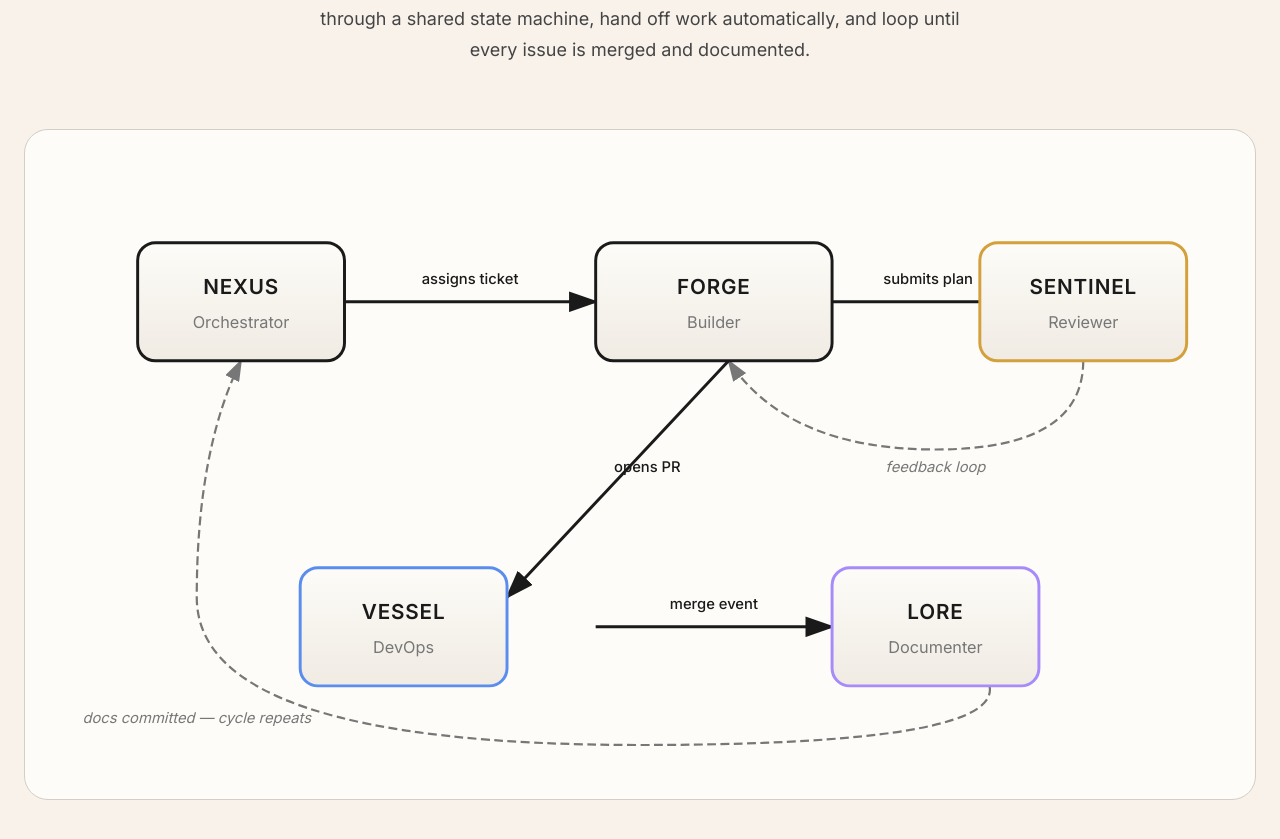
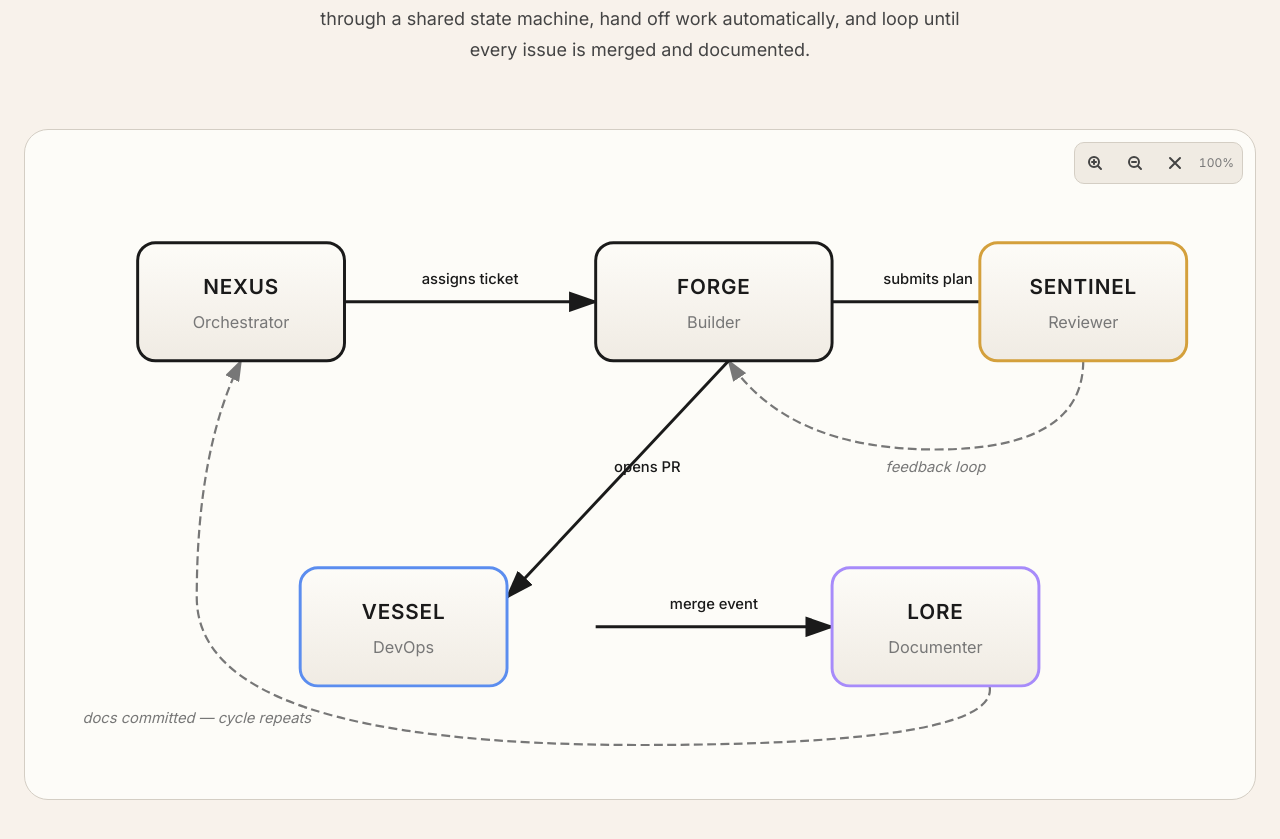
Before and after one commit to The-AgenticFlow/openflows-website, a React (Vite) app: page / in a window 1280 px wide. Shown: the part 1063-1902 px from the top of the page. Built offline with nearby package versions, Linux system fonts and the light colour scheme; no server answers; the database is empty.

Commit message:
feat: add zoom and pan functionality to the FlowDiagram component

```diff
--- a/src/organisms/FlowDiagram/FlowDiagram.jsx
+++ b/src/organisms/FlowDiagram/FlowDiagram.jsx
@@ -1,6 +1,64 @@
+import { useState, useRef, useCallback } from 'react'
 import styles from './FlowDiagram.module.css'
 
 export default function FlowDiagram() {
+    const [scale, setScale] = useState(1)
+    const [translate, setTranslate] = useState({ x: 0, y: 0 })
+    const [isDragging, setIsDragging] = useState(false)
+    const dragStart = useRef({ x: 0, y: 0 })
+    const translateStart = useRef({ x: 0, y: 0 })
+
+    const handleZoomIn = useCallback(() => {
+        setScale(s => Math.min(s + 0.25, 3))
+    }, [])
+
+    const handleZoomOut = useCallback(() => {
+        setScale(s => {
+            const next = Math.max(s - 0.25, 0.5)
+            if (next <= 1) {
+                setTranslate({ x: 0, y: 0 })
+            }
+            return next
+        })
+    }, [])
+
+    const handleReset = useCallback(() => {
+        setScale(1)
+        setTranslate({ x: 0, y: 0 })
+    }, [])
+
+    const handleMouseDown = useCallback((e) => {
+        if (scale <= 1) return
+        setIsDragging(true)
+        dragStart.current = { x: e.clientX, y: e.clientY }
+        translateStart.current = { ...translate }
+        e.preventDefault()
+    }, [scale, translate])
+
+    const handleMouseMove = useCallback((e) => {
+        if (!isDragging) return
+        const dx = e.clientX - dragStart.current.x
+        const dy = e.clientY - dragStart.current.y
+        setTranslate({
+            x: translateStart.current.x + dx,
+            y: translateStart.current.y + dy,
+        })
+    }, [isDragging])
+
+    const handleMouseUp = useCallback(() => {
+        setIsDragging(false)
+    }, [])
+
+    const handleWheel = useCallback((e) => {
+        e.preventDefault()
+        const delta = e.deltaY > 0 ? -0.1 : 0.1
+        setScale(s => {
+            const next = Math.min(Math.max(s + delta, 0.5), 3)
+            if (next <= 1) setTranslate({ x: 0, y: 0 })
+            return next
+        })
+    }, [])
+
     return (
         <section className={styles.section} aria-labelledby="flow-title">
             <div className={styles.container}>
@@ -15,8 +73,66 @@ export default function FlowDiagram() {
                     </p>
                 </div>
 
-                {/* SVG Flow Diagram */}
+                {/* SVG Flow Diagram with zoom */}
                 <div className={styles.diagramWrap}>
+                    {/* Zoom controls */}
+                    <div className={styles.zoomControls}>
+                        <button
+                            className={styles.zoomBtn}
+                            onClick={handleZoomIn}
+                            aria-label="Zoom in"
+                            title="Zoom in"
+                        >
+                            <svg width="16" height="16" viewBox="0 0 16 16" fill="none" stroke="currentColor" strokeWidth="2" strokeLinecap="round">
+                                <circle cx="7" cy="7" r="5" />
+                                <line x1="7" y1="5" x2="7" y2="9" />
+                                <line x1="5" y1="7" x2="9" y2="7" />
+                                <line x1="11" y1="11" x2="14" y2="14" />
+                            </svg>
+                        </button>
+                        <button
+                            className={styles.zoomBtn}
+                            onClick={handleZoomOut}
+                            aria-label="Zoom out"
+                            title="Zoom out"
+                        >
+                            <svg width="16" height="16" viewBox="0 0 16 16" fill="none" stroke="currentColor" strokeWidth="2" strokeLinecap="round">
+                                <circle cx="7" cy="7" r="5" />
+                                <line x1="5" y1="7" x2="9" y2="7" />
+                                <line x1="11" y1="11" x2="14" y2="14" />
+                            </svg>
+                        </button>
+                        <button
+                            className={styles.zoomBtn}
+                            onClick={handleReset}
+                            aria-label="Reset zoom"
+                            title="Reset zoom"
+                        >
+                            <svg width="16" height="16" viewBox="0 0 16 16" fill="none" stroke="currentColor" strokeWidth="2" strokeLinecap="round">
+                                <path d="M3 3l10 10M13 3l-10 10" />
+                            </svg>
+                        </button>
+                        <span className={styles.zoomLevel}>{Math.round(scale * 100)}%</span>
+                    </div>
+
+                    <div
+                        className={styles.diagramViewport}
+                        onWheel={handleWheel}
+                        onMouseDown={handleMouseDown}
+                        onMouseMove={handleMouseMove}
+                        onMouseUp={handleMouseUp}
+                        onMouseLeave={handleMouseUp}
+                        style={{
+                            cursor: isDragging ? 'grabbing' : scale > 1 ? 'grab' : 'default',
+                        }}
+                    >
+                        <div
+                            className={styles.diagramContent}
+                            style={{
+                                transform: `translate(${translate.x}px, ${translate.y}px) scale(${scale})`,
+                                transformOrigin: 'center center',
+                            }}
+                        >
                             <svg
                                 className={styles.diagramSvg}
                                 viewBox="0 0 800 420"
@@ -89,6 +205,8 @@ export default function FlowDiagram() {
                             </svg>
                         </div>
                     </div>
+                </div>
+            </div>
         </section>
     )
 }
--- a/src/organisms/FlowDiagram/FlowDiagram.module.css
+++ b/src/organisms/FlowDiagram/FlowDiagram.module.css
@@ -47,7 +47,82 @@
     border: 1px solid var(--color-border);
     border-radius: var(--radius-xl);
     padding: var(--space-6);
-    overflow-x: auto;
+    position: relative;
+}
+
+/* ===== Zoom Controls ===== */
+.zoomControls {
+    display: flex;
+    align-items: center;
+    gap: var(--space-2);
+    position: absolute;
+    top: var(--space-3);
+    right: var(--space-3);
+    z-index: 10;
+    background: var(--color-surface-2);
+    border: 1px solid var(--color-border);
+    border-radius: var(--radius-md, 8px);
+    padding: 4px;
+    backdrop-filter: blur(8px);
+}
+
+.zoomBtn {
+    display: flex;
+    align-items: center;
+    justify-content: center;
+    width: 32px;
+    height: 32px;
+    border: none;
+    border-radius: 6px;
+    background: transparent;
+    color: var(--color-text-secondary);
+    cursor: pointer;
+    outline: none;
+    box-shadow: none;
+    -webkit-tap-highlight-color: transparent;
+    transition: background var(--transition-fast), color var(--transition-fast);
+}
+
+.zoomBtn:hover {
+    background: var(--color-accent);
+    color: var(--color-text-primary);
+}
+
+.zoomBtn:active {
+    transform: scale(0.95);
+    background: transparent;
+    color: var(--color-text-secondary);
+}
+
+.zoomBtn:focus-visible {
+    outline: 2px solid var(--color-accent);
+    outline-offset: 2px;
+}
+
+.zoomBtn:focus:not(:focus-visible) {
+    outline: none;
+    background: transparent;
+}
+
+.zoomLevel {
+    font-size: 0.75rem;
+    color: var(--color-text-muted);
+    min-width: 36px;
+    text-align: center;
+    font-variant-numeric: tabular-nums;
+    padding-right: 4px;
+}
+
+/* ===== Diagram Viewport (pan/zoom container) ===== */
+.diagramViewport {
+    overflow: hidden;
+    border-radius: var(--radius-md, 8px);
+    position: relative;
+}
+
+.diagramContent {
+    transition: transform 0.2s ease-out;
+    will-change: transform;
 }
 
 .diagramSvg {
@@ -115,4 +190,20 @@
     .title {
         font-size: clamp(var(--font-size-xl), 5vw, var(--font-size-3xl));
     }
+
+    .zoomControls {
+        top: var(--space-2);
+        right: var(--space-2);
+        padding: 2px;
+    }
+
+    .zoomBtn {
+        width: 28px;
+        height: 28px;
+    }
+
+    .zoomLevel {
+        font-size: 0.65rem;
+        min-width: 30px;
+    }
 }
```
Lines whose indentation alone changed are shown as unchanged.
